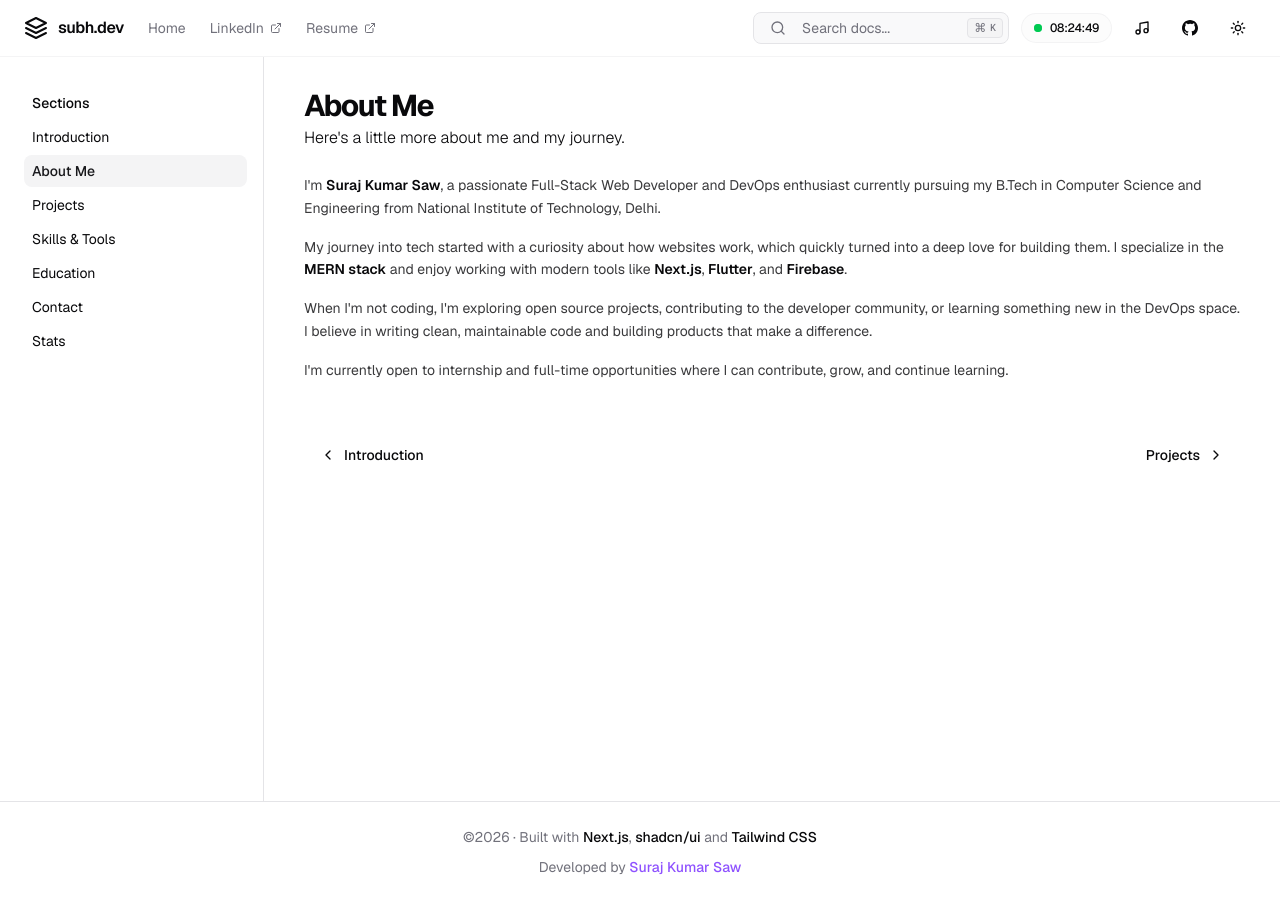
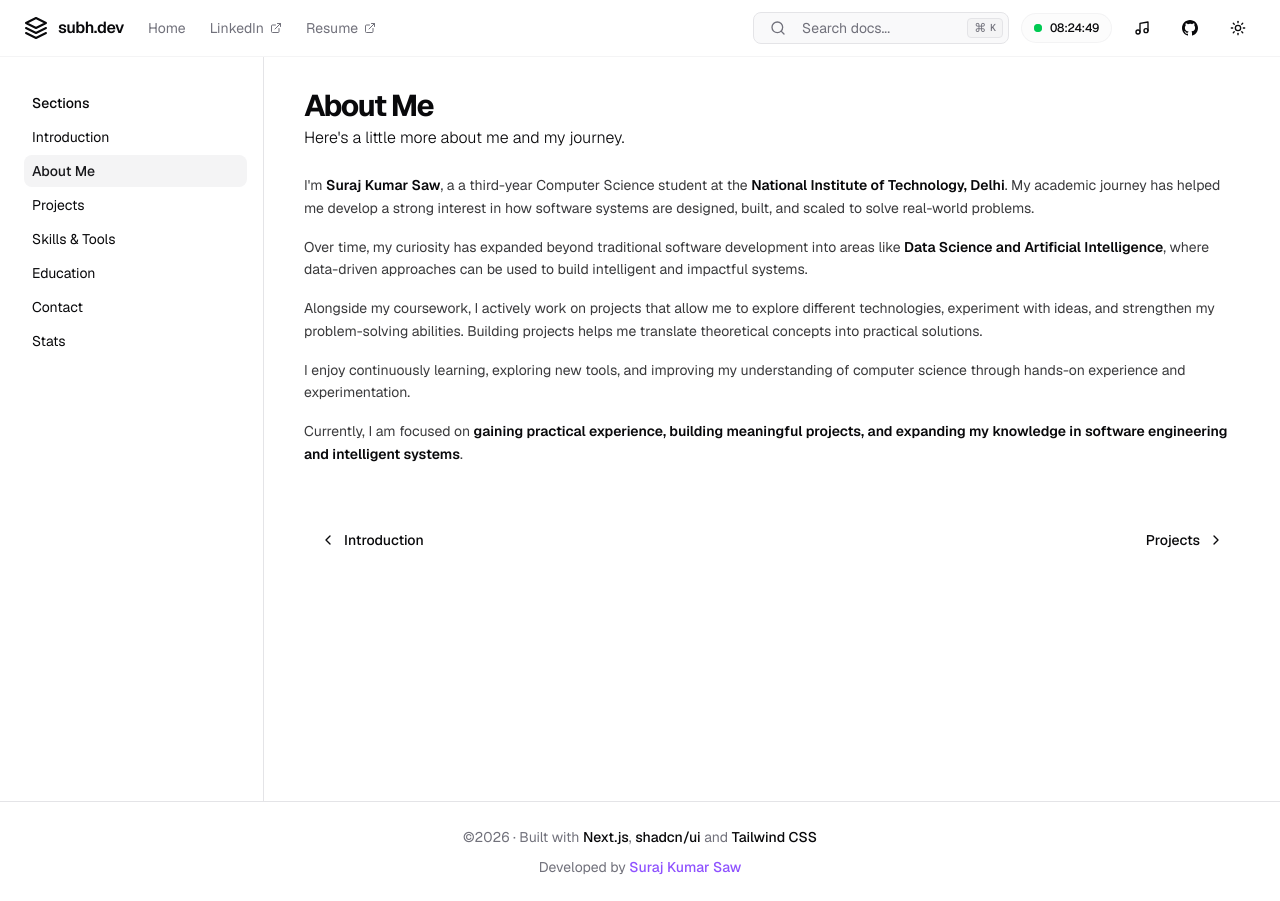
Before and after one commit to suraj-saw/portfolio-suraj, a Next.js app: page /about in a window 1280 px wide. Built offline with nearby package versions, Linux system fonts and the light colour scheme.

Commit message:
Initial Commit

```diff
--- a/app/about/page.tsx
+++ b/app/about/page.tsx
@@ -14,25 +14,19 @@ export default function AboutPage() {
       <div className="flex flex-col gap-4 text-sm text-foreground/80 leading-relaxed">
         <p>
           I&apos;m <span className="font-semibold text-foreground">Suraj Kumar Saw</span>, a
-          passionate Full-Stack Web Developer and DevOps enthusiast currently pursuing my
-          B.Tech in Computer Science and Engineering from National Institute of Technology, Delhi.
+          a third-year Computer Science student at the <span className='font-semibold text-foreground'>National Institute of Technology, Delhi</span>. My academic journey has helped me develop a strong interest in how software systems are designed, built, and scaled to solve real-world problems.
         </p>
         <p>
-          My journey into tech started with a curiosity about how websites work, which quickly
-          turned into a deep love for building them. I specialize in the{' '}
-          <span className="font-semibold text-foreground">MERN stack</span> and enjoy working
-          with modern tools like <span className="font-semibold text-foreground">Next.js</span>,{' '}
-          <span className="font-semibold text-foreground">Flutter</span>, and{' '}
-          <span className="font-semibold text-foreground">Firebase</span>.
+          Over time, my curiosity has expanded beyond traditional software development into areas like <span className="font-semibold text-foreground">Data Science and Artificial Intelligence</span>, where data-driven approaches can be used to build intelligent and impactful systems.
         </p>
         <p>
-          When I&apos;m not coding, I&apos;m exploring open source projects, contributing to the
-          developer community, or learning something new in the DevOps space. I believe in
-          writing clean, maintainable code and building products that make a difference.
+          Alongside my coursework, I actively work on projects that allow me to explore different technologies, experiment with ideas, and strengthen my problem-solving abilities. Building projects helps me translate theoretical concepts into practical solutions.
         </p>
         <p>
-          I&apos;m currently open to internship and full-time opportunities where I can
-          contribute, grow, and continue learning.
+          I enjoy continuously learning, exploring new tools, and improving my understanding of computer science through hands-on experience and experimentation.
+        </p>
+        <p>
+          Currently, I am focused on <span className="font-semibold text-foreground">gaining practical experience, building meaningful projects, and expanding my knowledge in software engineering and intelligent systems</span>.
         </p>
       </div>
 
--- /dev/null
+++ b/app/api/contact/route.ts
@@ -0,0 +1,38 @@
+import { NextRequest, NextResponse } from 'next/server';
+import nodemailer from 'nodemailer';
+
+export async function POST(req: NextRequest) {
+  try {
+    const { name, email, message } = await req.json();
+
+    if (!name || !email || !message) {
+      return NextResponse.json({ error: 'All fields are required.' }, { status: 400 });
+    }
+
+    const transporter = nodemailer.createTransport({
+      service: 'gmail',
+      auth: {
+        user: process.env.EMAIL_USER,
+        pass: process.env.EMAIL_PASS,
+      },
+    });
+
+    await transporter.sendMail({
+      from: `"${name}" <${process.env.EMAIL_USER}>`,
+      to: process.env.EMAIL_USER,
+      replyTo: email,
+      subject: `New Portfolio Message from ${name}`,
+      html: `
+        <h2>New message from your portfolio</h2>
+        <p><strong>Name:</strong> ${name}</p>
+        <p><strong>Email:</strong> ${email}</p>
+        <p><strong>Message:</strong><br/>${message}</p>
+      `,
+    });
+
+    return NextResponse.json({ success: true }, { status: 200 });
+  } catch (error) {
+    console.error('Contact API error:', error);
+    return NextResponse.json({ error: 'Failed to send message.' }, { status: 500 });
+  }
+}
--- a/app/education/page.tsx
+++ b/app/education/page.tsx
@@ -9,18 +9,16 @@ const EducationPage = () => {
       <PageHeader className="mb-10">
         <PageHeaderHeading>Education</PageHeaderHeading>
         <PageHeaderHeading className="mt-2 text-muted-foreground">
-          I learned a lot, but the real learning happens in the code editor!
+          My academic journey and the foundations of my technical learning.
         </PageHeaderHeading>
         <PageHeaderDescription>
-          Education has always been the cornerstone of my journey into the tech
-          world. Pursuing a Bachelor&apos;s in Computer Application (BCA) at GH Raisoni
-          College of Engineering and Management, Nagpur, has provided me a
-          strong foundation in computer science and software development.
+          Through my academic journey, I have developed a strong foundation in programming, algorithms, and problem-solving, while also exploring areas such as data analysis, machine learning, and software development.
         </PageHeaderDescription>
         <PageHeaderDescription>
-          My academic journey has been complemented by hands-on projects and
-          coursework, enabling me to build practical skills and a deep
-          understanding of modern technological solutions.
+          My coursework, combined with hands-on projects and self-learning, has helped me bridge the gap between theoretical knowledge and practical application. I believe that the most meaningful learning happens while building and experimenting with real systems.
+        </PageHeaderDescription>
+        <PageHeaderDescription>
+          The following timeline highlights the key stages of my academic journey so far.
         </PageHeaderDescription>
       </PageHeader>
 
--- a/app/page.tsx
+++ b/app/page.tsx
@@ -10,13 +10,15 @@ export default function Home() {
     <div className="flex flex-col gap-6">
       <PageHeader>
         <PageHeaderHeading>Hi, I&apos;m Suraj Kumar Saw 👋</PageHeaderHeading>
-        <PageHeaderDescription>
+        <br></br>
+        {/* <PageHeaderDescription>
           A coder, problem-solver and developer with a passion for creating efficient and scalable web applications.
+        </PageHeaderDescription> */}
+        <PageHeaderDescription className="text-muted-foreground text-sm mt-1">
+          I'm a Computer Science undergraduate at the National Institute of Technology, Delhi, currently in my third year of B.Tech. I am passionate about software development and enjoy building applications that solve real problems.
         </PageHeaderDescription>
         <PageHeaderDescription className="text-muted-foreground text-sm mt-1">
-          Full-Stack Web Developer & DevOps enthusiast based in Delhi, India.
-          I build modern web applications with a focus on performance,
-          scalability, and clean design.
+          I spend most of my time learning new technologies, developing personal projects, and strengthening my understanding of computer science fundamentals and modern development practices.
         </PageHeaderDescription>
         <PageActions>
           <Button asChild size="sm">
--- a/app/skills-tools/page.tsx
+++ b/app/skills-tools/page.tsx
@@ -13,7 +13,7 @@ export default function SkillsToolsPage() {
         </PageHeaderDescription>
       </PageHeader>
 
-      <div className="flex flex-wrap gap-3">
+      <div className="flex flex-wrap gap-3 justify-center">
         {mySkills.map((skill) => {
           const Icon = Icons[skill.icon as keyof typeof Icons];
           return (
```
